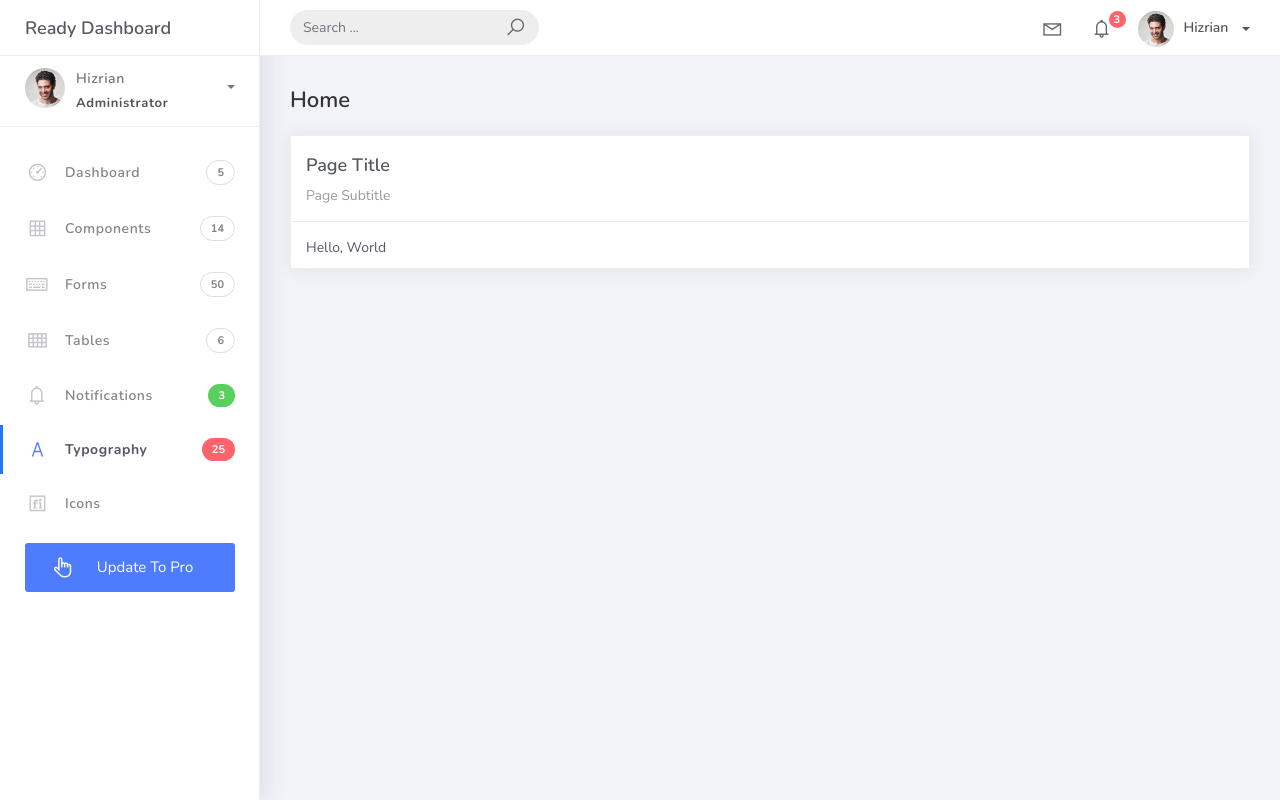
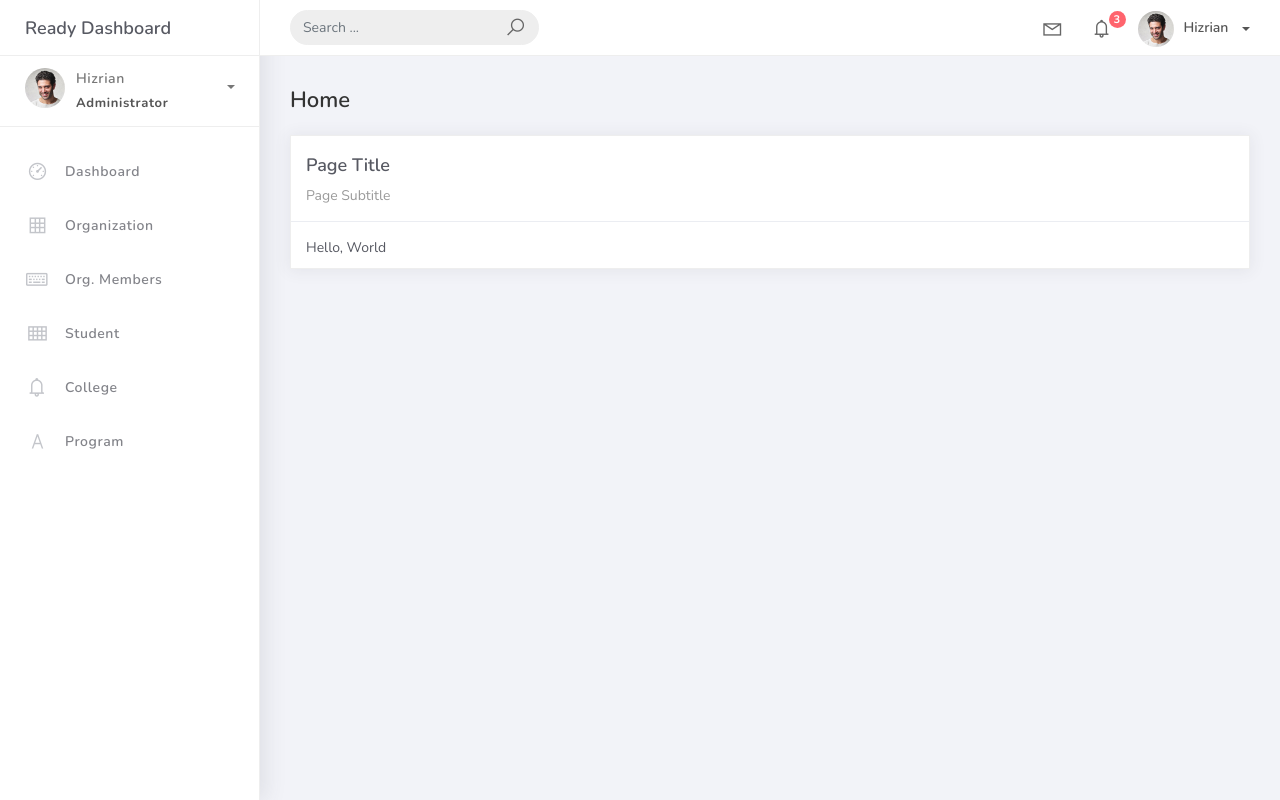
Before and after one commit to Sr-ea/PSUSphere, a Django app: page / in a window 1280 px wide. Run offline with Django 3.2, Linux system fonts and the light colour scheme; some libraries are stand-ins or nearby versions.

Commit message:
finished load profile image and setting up menu

```diff
--- a/projectsite/templates/base.html
+++ b/projectsite/templates/base.html
@@ -8,7 +8,7 @@
 	<link rel="stylesheet" href="{% static 'css/bootstrap.min.css' %}">
 	<link rel="stylesheet" href="https://fonts.googleapis.com/css?family=Nunito:200,200i,300,300i,400,400i,600,600i,700,700i,800,800i,900,900i">
 	<link rel="stylesheet" href="{% static 'css/ready.css' %}">
-    <link rel="stylesheet" href="{%static 'css/demo.css' %}">
+    <link rel="stylesheet" href="{% static 'css/demo.css' %}">
 </head>
 <body>
 	<div class="wrapper">
@@ -78,7 +78,7 @@
 										</a>
 										<a href="#">
 											<div class="notif-img">
-												<img src="static/img/profile2.jpg" alt="Img Profile">
+												<img src="{% static 'img/profile2.jpg' %}" alt="Img Profile">
 											</div>
 											<div class="notif-content">
 												<span class="block">
@@ -104,11 +104,11 @@
 							</ul>
 						</li>
 						<li class="nav-item dropdown">
-							<a class="dropdown-toggle profile-pic" data-toggle="dropdown" href="#" aria-expanded="false"> <img src="static/img/profile.jpg" alt="user-img" width="36" class="img-circle"><span >Hizrian</span></span> </a>
+							<a class="dropdown-toggle profile-pic" data-toggle="dropdown" href="#" aria-expanded="false"> <img src="{% static 'img/profile.jpg' %}" alt="user-img" width="36" class="img-circle"><span >Hizrian</span></span> </a>
 							<ul class="dropdown-menu dropdown-user">
 								<li>
 									<div class="user-box">
-										<div class="u-img"><img src="static/img/profile.jpg" alt="user"></div>
+										<div class="u-img"><img src="{% static 'img/profile.jpg' %}" alt="user"></div>
 										<div class="u-text">
 											<h4>Hizrian</h4>
 											<p class="text-muted">hello@themekita.com</p><a href="profile.html" class="btn btn-rounded btn-danger btn-sm">View Profile</a></div>
@@ -133,7 +133,7 @@
 				<div class="scrollbar-inner sidebar-wrapper">
 					<div class="user">
 						<div class="photo">
-							<img src="static/img/profile.jpg">
+							<img src="{% static 'img/profile.jpg' %}">
 						</div>
 						<div class="info">
 							<a class="" data-toggle="collapse" href="#collapseExample" aria-expanded="true">
@@ -171,55 +171,37 @@
 							<a href="index.html">
 								<i class="la la-dashboard"></i>
 								<p>Dashboard</p>
-								<span class="badge badge-count">5</span>
 							</a>
 						</li>
 						<li class="nav-item">
 							<a href="components.html">
 								<i class="la la-table"></i>
-								<p>Components</p>
-								<span class="badge badge-count">14</span>
+								<p>Organization</p>
 							</a>
 						</li>
 						<li class="nav-item">
 							<a href="forms.html">
 								<i class="la la-keyboard-o"></i>
-								<p>Forms</p>
-								<span class="badge badge-count">50</span>
+								<p>Org. Members</p>
 							</a>
 						</li>
 						<li class="nav-item">
 							<a href="tables.html">
 								<i class="la la-th"></i>
-								<p>Tables</p>
-								<span class="badge badge-count">6</span>
+								<p>Student</p>
 							</a>
 						</li>
 						<li class="nav-item">
 							<a href="notifications.html">
 								<i class="la la-bell"></i>
-								<p>Notifications</p>
-								<span class="badge badge-success">3</span>
-							</a>
-						</li>
-						<li class="nav-item active">
-							<a href="typography.html">
-								<i class="la la-font"></i>
-								<p>Typography</p>
-								<span class="badge badge-danger">25</span>
+								<p>College</p>
 							</a>
 						</li>
 						<li class="nav-item">
-							<a href="icons.html">
-								<i class="la la-fonticons"></i>
-								<p>Icons</p>
+							<a href="typography.html">
+								<i class="la la-font"></i>
+								<p>Program</p>
 							</a>
-						</li>
-						<li class="nav-item update-pro">
-							<button  data-toggle="modal" data-target="#modalUpdate">
-								<i class="la la-hand-pointer-o"></i>
-								<p>Update To Pro</p>
-							</button>
 						</li>
 					</ul>
 				</div>
```
